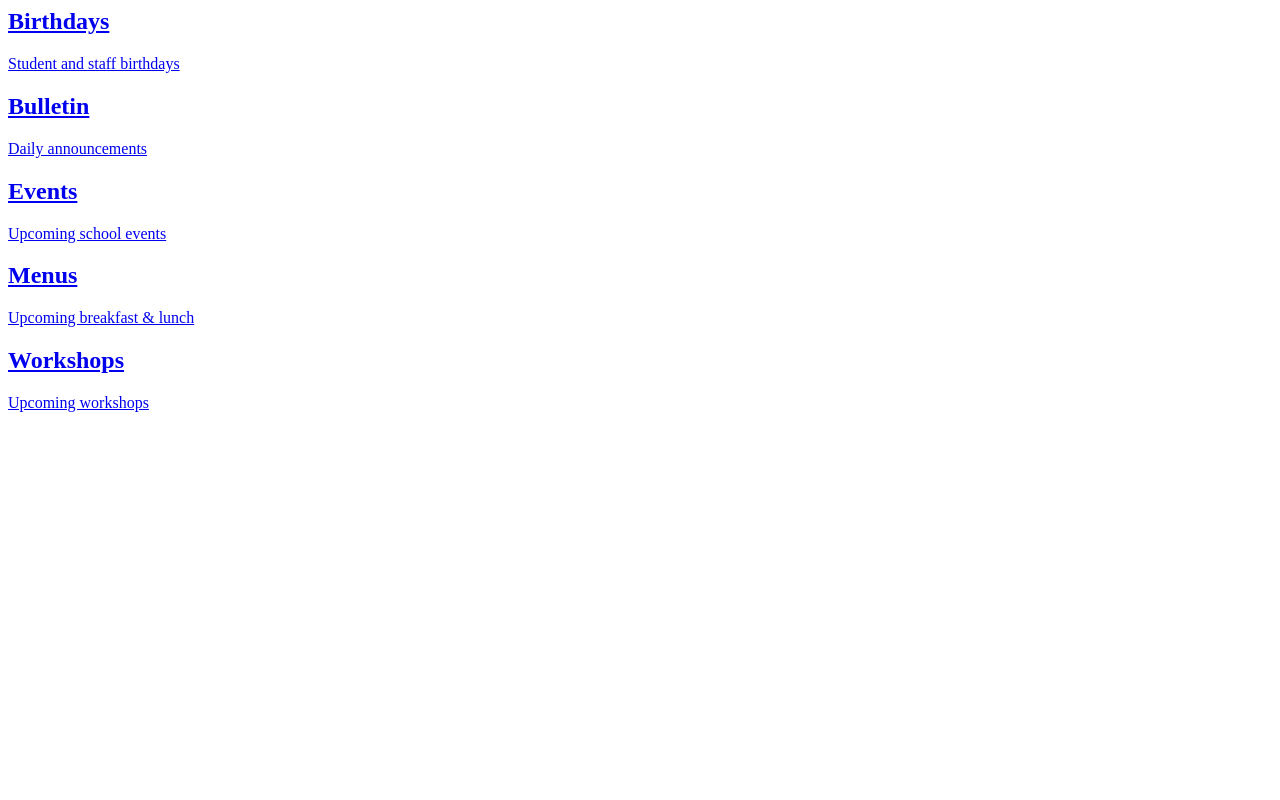
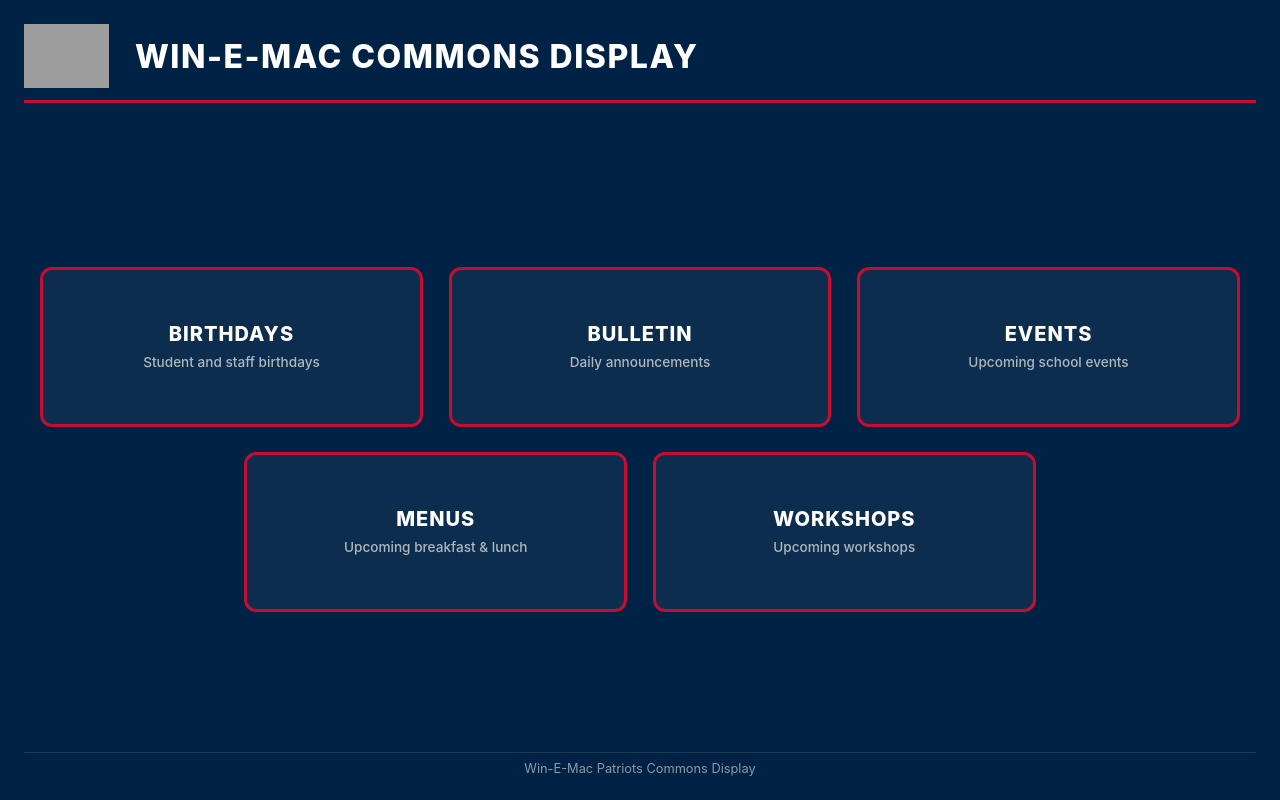
Before and after one commit to winemactech/commons-tvs, a plain HTML site: page index.html in a window 1280 px wide. Drawn offline with Linux system fonts and the light colour scheme; grey boxes are pictures that could not be loaded.

Commit message:
Create index.html with layout and functionality
Added HTML structure, styles, and script for inactivity timeout.

```diff
--- a/index.html
+++ b/index.html
@@ -1,4 +1,163 @@
-<main class="menu-container">
+<!DOCTYPE html>
+<html lang="en">
+<head>
+  <meta charset="UTF-8">
+  <meta name="viewport" content="width=device-width, initial-scale=1.0">
+  <title>Win-E-Mac Commons TVs</title>
+  <style>
+    :root {
+      --patriots-navy: #002244;
+      --patriots-red: #C60C30;
+      --patriots-silver: #B0B7BC;
+      --patriots-white: #FFFFFF;
+    }
+
+    * {
+      box-sizing: border-box;
+      margin: 0;
+      padding: 0;
+    }
+
+    body {
+      background-color: var(--patriots-navy);
+      color: var(--patriots-white);
+      font-family: -apple-system, BlinkMacSystemFont, "Segoe UI", Roboto, Arial, sans-serif;
+      padding: clamp(1.5rem, 3vh, 3rem);
+      min-height: 100vh;
+      display: flex;
+      flex-direction: column;
+    }
+
+    header {
+      display: flex;
+      align-items: center;
+      gap: clamp(1rem, 2vw, 2rem);
+      border-bottom: 3px solid var(--patriots-red);
+      padding-bottom: clamp(0.75rem, 1.5vh, 1.5rem);
+      margin-bottom: clamp(1.5rem, 3vh, 3rem);
+      flex-shrink: 0;
+    }
+
+    .logo {
+      height: clamp(50px, 8vh, 90px);
+      width: auto;
+      object-fit: contain;
+    }
+
+    h1 {
+      font-size: clamp(1.8rem, 4vh, 3rem);
+      font-weight: 800;
+      letter-spacing: 1.5px;
+      text-transform: uppercase;
+    }
+
+    /* CSS Grid Layout prevents odd trailing single cards */
+    .menu-container {
+      flex: 1;
+      display: grid;
+      gap: clamp(1rem, 2vw, 2rem);
+      justify-content: center;
+      align-content: center;
+      grid-template-columns: repeat(6, 1fr); /* 6-column base grid for flexible math */
+      width: 100%;
+      max-width: 1200px;
+      margin: 0 auto;
+    }
+
+    /* Desktop/TV default: Row 1 has 3 items, Row 2 has 2 items */
+    .menu-card {
+      grid-column: span 2; /* 3 cards take up 6 columns total */
+      background-color: rgba(255, 255, 255, 0.05);
+      border: 3px solid var(--patriots-red);
+      border-radius: 12px;
+      padding: clamp(1rem, 2vh, 2rem) clamp(1.5rem, 2.5vw, 2.5rem);
+      text-align: center;
+      text-decoration: none;
+      color: var(--patriots-white);
+      transition: all 0.25s ease;
+      display: flex;
+      flex-direction: column;
+      justify-content: center;
+      align-items: center;
+      min-height: clamp(140px, 20vh, 220px);
+      outline: none;
+    }
+
+    /* Target last two cards on wide screens to center them under top 3 */
+    .menu-card:nth-child(4) {
+      grid-column: 2 / span 2;
+    }
+
+    .menu-card:nth-child(5) {
+      grid-column: 4 / span 2;
+    }
+
+    /* Medium screen adjustment (2-column layout) */
+    @media (max-width: 850px) {
+      .menu-container {
+        grid-template-columns: repeat(2, 1fr);
+      }
+      .menu-card {
+        grid-column: span 1 !important;
+      }
+      /* Stretch 5th card to full width so it doesn't float alone */
+      .menu-card:nth-child(5) {
+        grid-column: span 2 !important;
+      }
+    }
+
+    /* Small screens fallback */
+    @media (max-width: 550px) {
+      .menu-container {
+        grid-template-columns: 1fr;
+      }
+      .menu-card {
+        grid-column: span 1 !important;
+      }
+    }
+
+    .menu-card:hover,
+    .menu-card:focus-visible {
+      background-color: rgba(198, 12, 48, 0.2);
+      border-color: var(--patriots-silver);
+      transform: scale(1.05);
+      box-shadow: 0 8px 30px rgba(198, 12, 48, 0.4);
+    }
+
+    .menu-card h2 {
+      font-size: clamp(1.2rem, 2.5vh, 1.8rem);
+      font-weight: 800;
+      margin-bottom: clamp(0.4rem, 1vh, 0.8rem);
+      letter-spacing: 1px;
+      text-transform: uppercase;
+    }
+
+    .menu-card p {
+      font-size: clamp(0.85rem, 1.5vh, 1.05rem);
+      color: var(--patriots-silver);
+      font-weight: 500;
+      line-height: 1.3;
+    }
+
+    footer {
+      padding-top: clamp(0.5rem, 1vh, 1rem);
+      border-top: 1px solid rgba(176, 183, 188, 0.2);
+      color: var(--patriots-silver);
+      font-size: clamp(0.8rem, 1.3vh, 1rem);
+      opacity: 0.8;
+      text-align: center;
+      flex-shrink: 0;
+    }
+  </style>
+</head>
+<body>
+
+  <header>
+    <img src="https://i0.wp.com/wemschools.org/wp-content/uploads/2019/09/logo.png" alt="Win-E-Mac Patriots Logo" class="logo">
+    <h1>Win-E-Mac Commons Display</h1>
+  </header>
+
+  <main class="menu-container">
     <a href="birthdays.html" class="menu-card">
       <h2>Birthdays</h2>
       <p>Student and staff birthdays</p>
@@ -20,3 +179,33 @@
       <p>Upcoming workshops</p>
     </a>
   </main>
+
+  <footer>Win-E-Mac Patriots Commons Display</footer>
+
+  <script>
+    (function() {
+      const INACTIVITY_TIMEOUT = 30000; // 30 seconds
+      const TARGET_PAGE = 'bulletin.html';
+      let inactivityTimer;
+
+      function redirectToBulletin() {
+        window.location.href = TARGET_PAGE;
+      }
+
+      function resetTimer() {
+        clearTimeout(inactivityTimer);
+        inactivityTimer = setTimeout(redirectToBulletin, INACTIVITY_TIMEOUT);
+      }
+
+      const interactionEvents = ['mousemove', 'mousedown', 'keypress', 'touchstart', 'scroll'];
+
+      interactionEvents.forEach(event => {
+        window.addEventListener(event, resetTimer, { passive: true });
+      });
+
+      resetTimer();
+    })();
+  </script>
+
+</body>
+</html>
```
